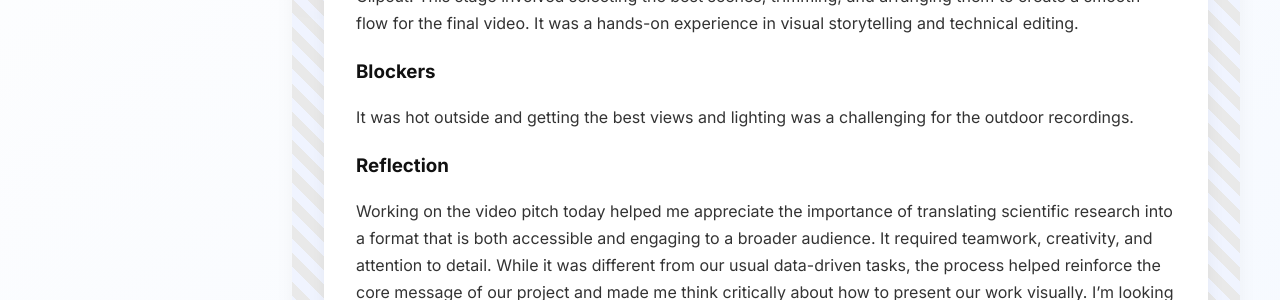
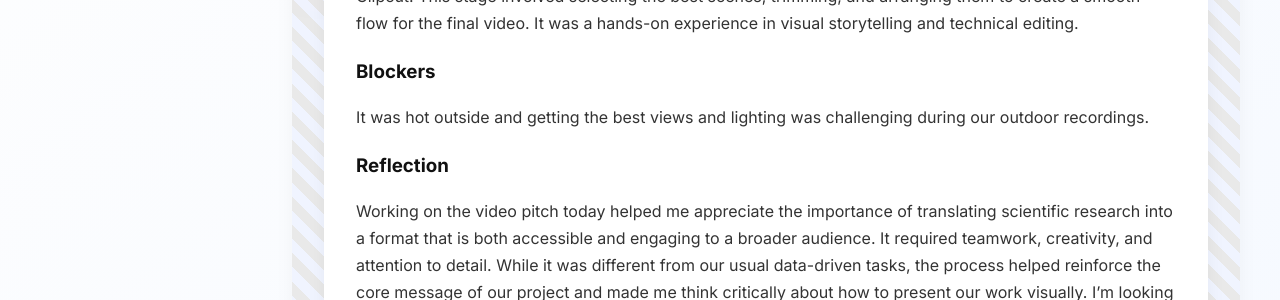
Before and after one commit to Nginga/Nginga.github.io, a Jekyll site: the page built from _posts/2025-07-23-day-42.md, in a window 1280 px wide. Shown: the part 413-713 px from the top of the page. Built offline with Jekyll 4.4.1, drawn with Linux system fonts in a browser that asks for light colours.

Commit message:
Update 2025-07-23-day-42.md

```diff
--- a/_posts/2025-07-23-day-42.md
+++ b/_posts/2025-07-23-day-42.md
@@ -10,7 +10,7 @@
   Today was entirely focused on producing our project pitch video. We spent the day filming at different sites to capture relevant footage that visually communicates the importance and process of our research. We took multiple takes to ensure clarity and quality, and afterward, we compiled and edited the clips using Clipcut. This stage involved selecting the best scenes, trimming, and arranging them to create a smooth flow for the final video. It was a hands-on experience in visual storytelling and technical editing.
 
 blockers: |
-  It was hot outside and getting the best views and lighting was a challenging for the outdoor recordings.
+  It was hot outside and getting the best views and lighting was challenging during our outdoor recordings.
 
 reflection: |
   Working on the video pitch today helped me appreciate the importance of translating scientific research into a format that is both accessible and engaging to a broader audience. It required teamwork, creativity, and attention to detail. While it was different from our usual data-driven tasks, the process helped reinforce the core message of our project and made me think critically about how to present our work visually. I’m looking forward to adding the voice-over tomorrow to complete the story and bring the presentation to life.
```
